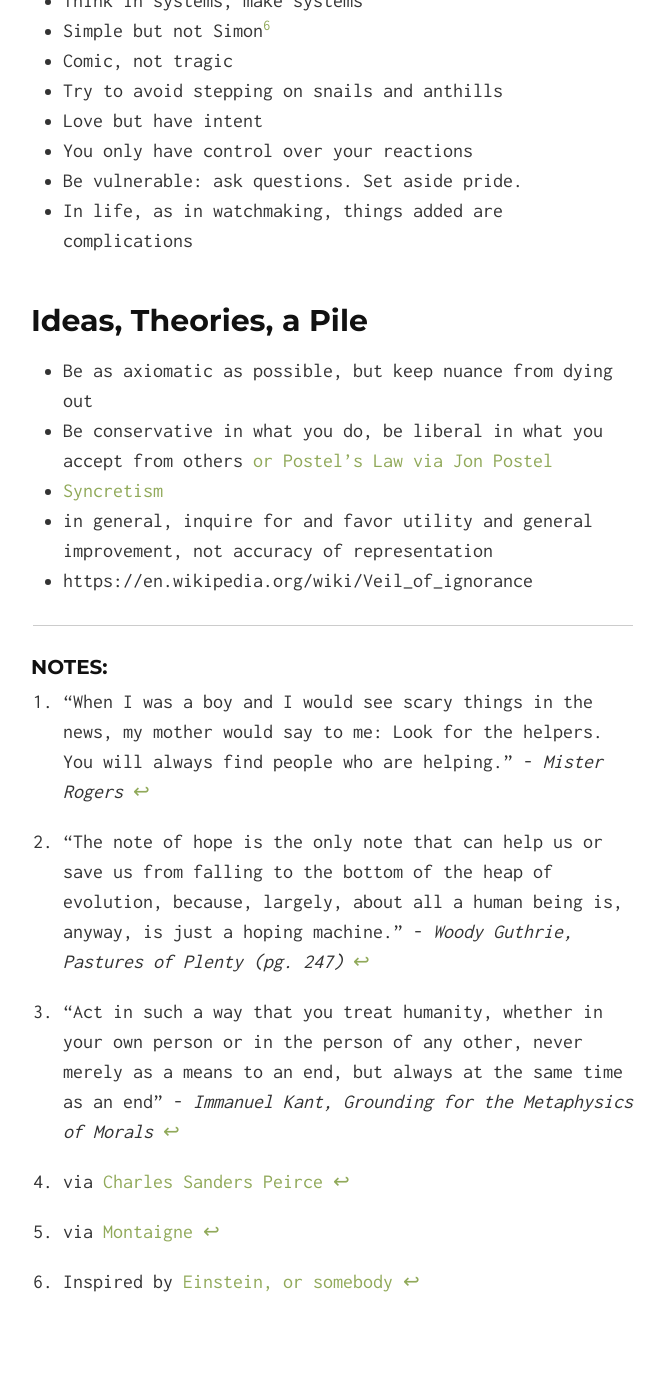
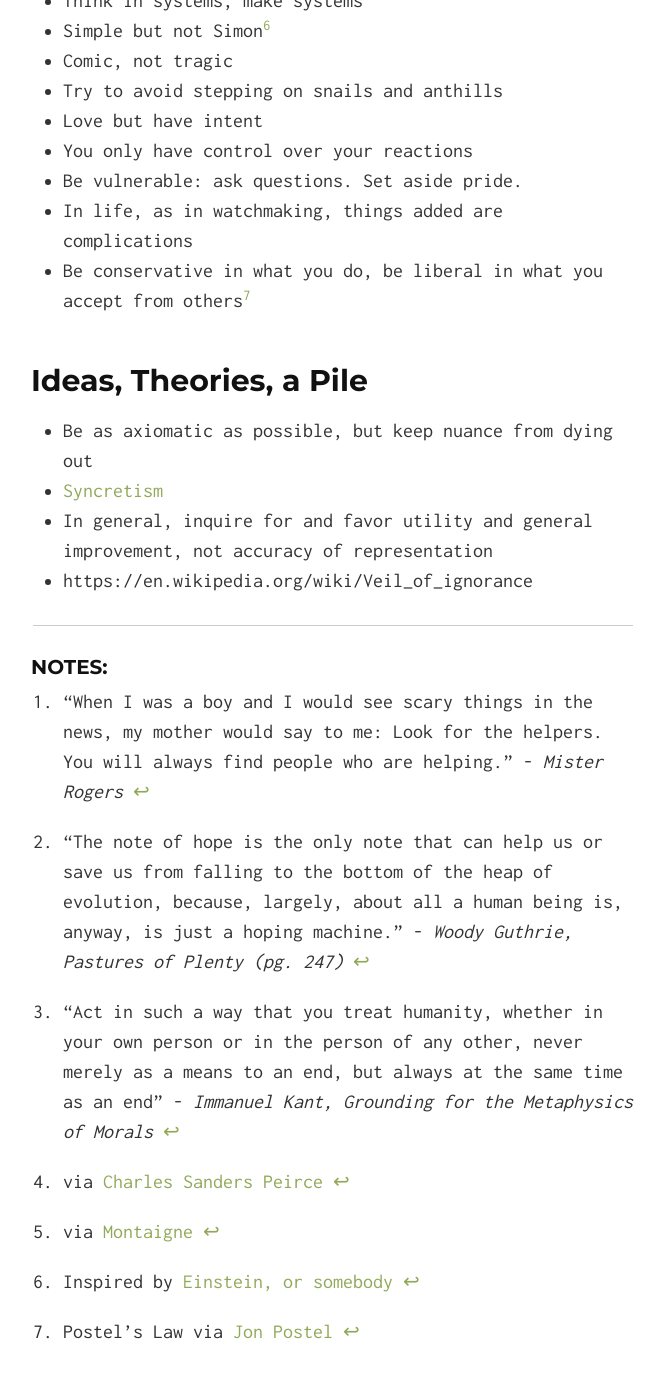
Before and after one commit to thepru/manifesto, a Jekyll site: the page built from index.md, in a window 1280 px wide and 1400 px high, scrolled down 534 px. Shown: the top 1378 px of the window, without its empty margins (307-971 px from the left). Built offline with Jekyll 4.4.1, drawn with Linux system fonts in a browser that asks for light colours; part of the change alters nothing that is shown.

Commit message:
More polish :)

```diff
--- a/index.md
+++ b/index.md
@@ -19,13 +19,13 @@ layout: default
  - You only have control over your reactions
  - Be vulnerable: ask questions. Set aside pride.
  - In life, as in watchmaking, things added are complications
+ - Be conservative in what you do, be liberal in what you accept from others[^postel]
 
 ## Ideas, Theories, a Pile
 
  - Be as axiomatic as possible, but keep nuance from dying out
- - Be conservative in what you do, be liberal in what you accept from others [or Postel's Law via Jon Postel](https://en.wikipedia.org/wiki/Robustness_principle)
  - [Syncretism](https://en.m.wikipedia.org/wiki/Syncretism)
- - in general, inquire for and favor utility and general improvement, not accuracy of representation
+ - In general, inquire for and favor utility and general improvement, not accuracy of representation
  - https://en.wikipedia.org/wiki/Veil_of_ignorance
 
 ***
@@ -43,3 +43,5 @@ layout: default
 [^einstein]: Inspired by [Einstein, or somebody](http://quoteinvestigator.com/2011/05/13/einstein-simple/)
 
 [^montaigne]: via [Montaigne](http://amzn.to/1XDifrI)
+
+[^postel]: Postel's Law via [Jon Postel](https://en.wikipedia.org/wiki/Robustness_principle)
```
